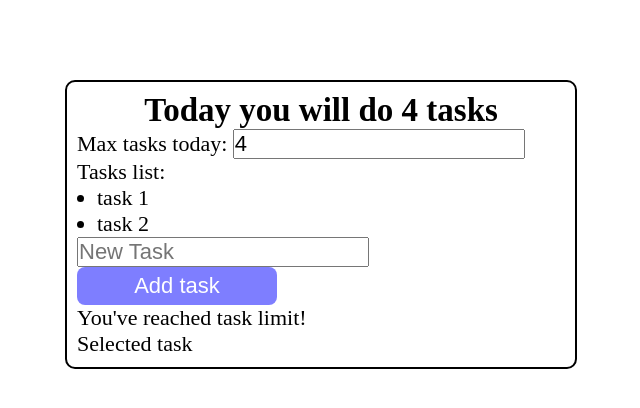
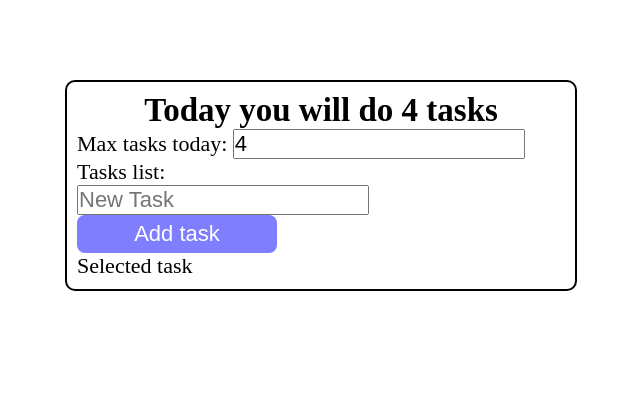
Before and after one commit to bartez90/angular-training-theory, an Angular app: page / in a window 1280 px wide. Shown: the top 408 px of the page, without its empty margins (319-959 px from the left). Built offline with nearby package versions, Linux system fonts and the light colour scheme.

Commit message:
3-directives

```diff
--- a/src/app/tasks-list/tasks-list.component.html
+++ b/src/app/tasks-list/tasks-list.component.html
@@ -5,14 +5,19 @@
     <div>
         Tasks list:
         <ul class="list">
-            <li>task 1</li>
-            <li>task 2</li>
+            <li *ngFor="let task of tasks; let i = index" [ngClass]="{'list-background': !(i % 2)}" >{{ task }}</li>
         </ul>
     </div>
-    <div>
+    <div *ngIf="tasks.length < maxTasks else limitReached">
         <input #newTaskInput (keyup)="checkInput($event)" type="text" placeholder="New Task">
         <button [disabled]="!canAddTask" class="btn" (click)="addTask(newTaskInput)">Add task</button>
     </div>
-    <p>You've reached task limit!</p>
+    <!-- <ng-template [ngIf]="tasks.length < maxTasks">
+        <input #newTaskInput (keyup)="checkInput($event)" type="text" placeholder="New Task">
+        <button [disabled]="!canAddTask" class="btn" (click)="addTask(newTaskInput)">Add task</button>
+    </ng-template> -->
+    <ng-template #limitReached>
+        <p [ngStyle]="{'font-style': fontStyle, 'color': getColor()}">You've reached task limit!</p>
+    </ng-template>
     <p>Selected task</p>
 </div>
--- a/src/app/tasks-list/tasks-list.component.scss
+++ b/src/app/tasks-list/tasks-list.component.scss
@@ -12,4 +12,8 @@
 
 .list {
     margin: 0 20px;
+
+    &-background {
+        background-color: lightgrey;
+    }
 }
--- a/src/app/tasks-list/tasks-list.component.ts
+++ b/src/app/tasks-list/tasks-list.component.ts
@@ -19,6 +19,7 @@ export class TasksListComponent implements OnInit {
     day = 'Today';
     canAddTask = false;
     maxTasks = 4;
+    fontStyle = 'italic';
 
     constructor() { }
 
@@ -40,4 +41,8 @@ export class TasksListComponent implements OnInit {
         this.canAddTask = e.target.value ? true : false;
     }
 
+    getColor(): string {
+        return this.tasks.length < 4 ? 'blue' : 'red';
+    }
+
 }
```
